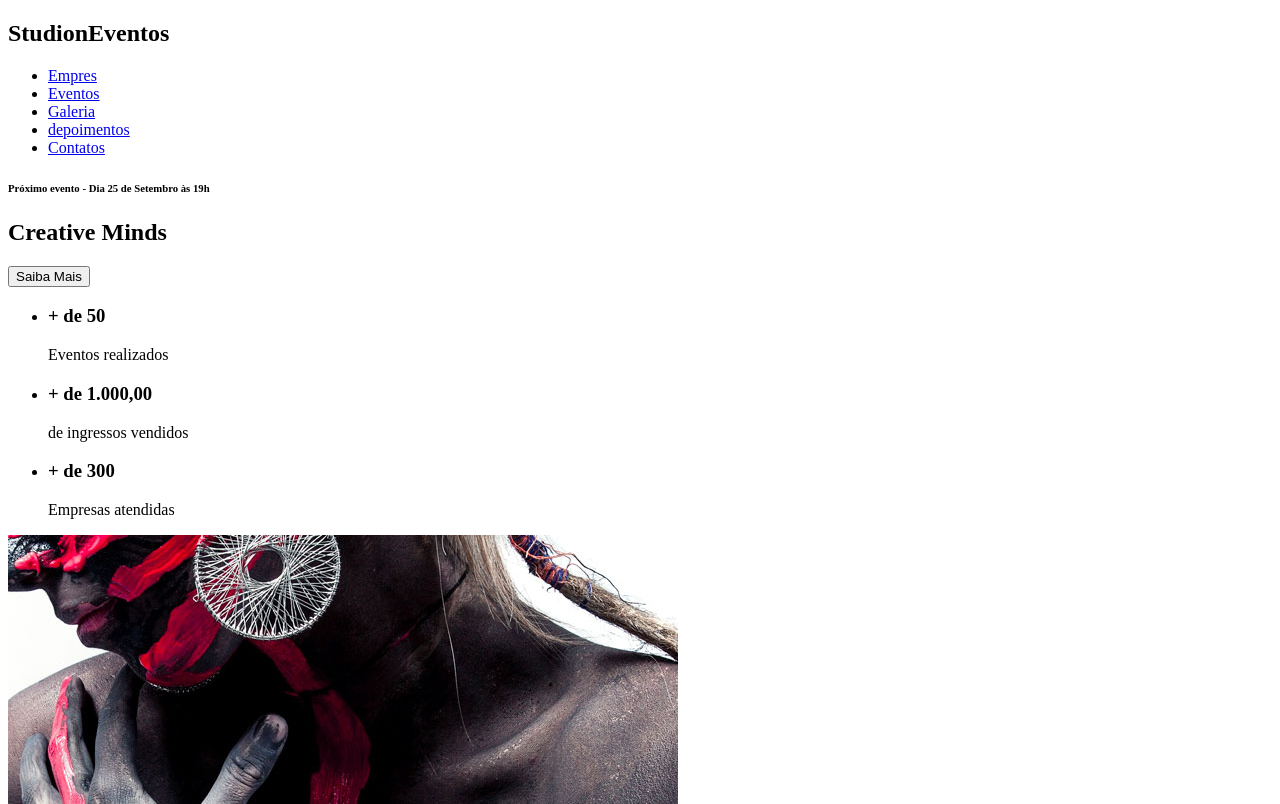
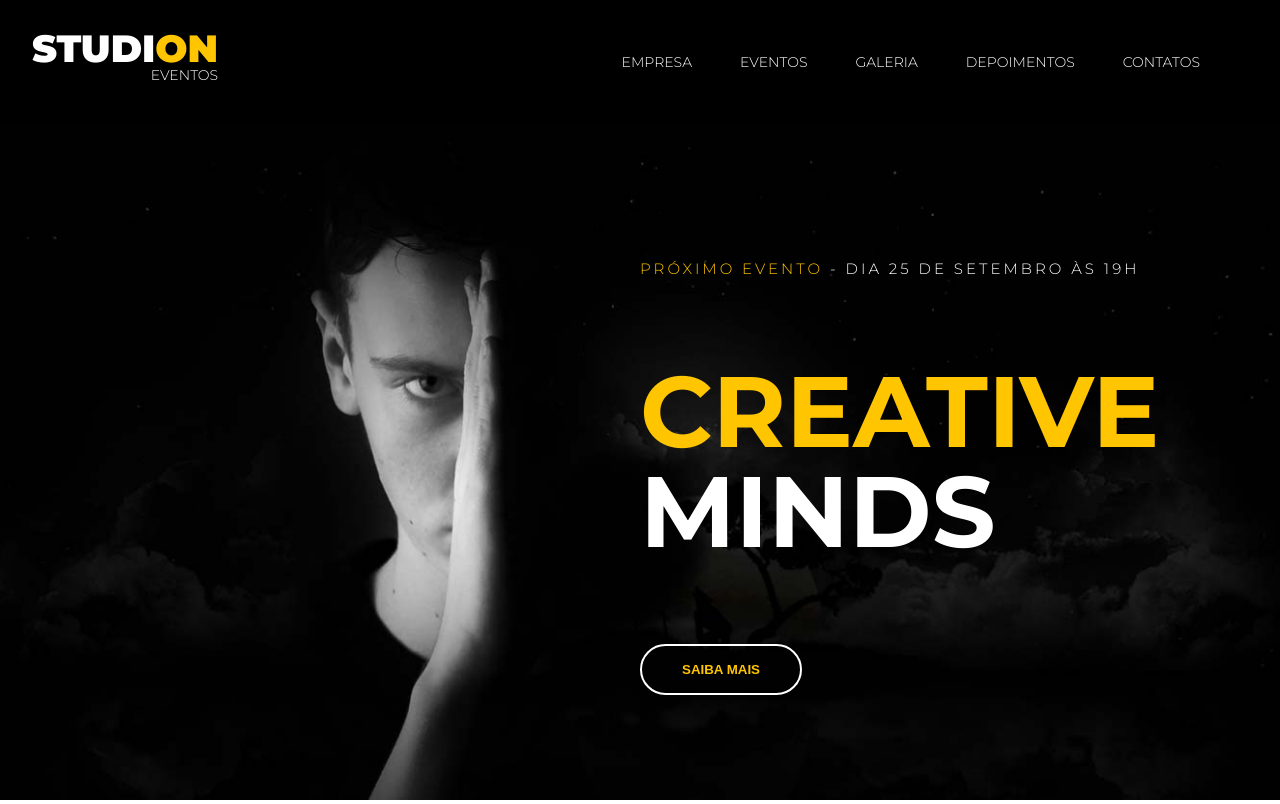
Before and after one commit to josesoaresdg/studion, a website: page src/index.html in a window 1280 px wide. Shown: the top 804 px of the page. Drawn offline with Linux system fonts and the light colour scheme.

Commit message:
feat(header): implemented header styles

```diff
--- a/src/index.html
+++ b/src/index.html
@@ -3,16 +3,19 @@
 <head>
     <meta charset="UTF-8">
     <meta name="viewport" content="width=device-width, initial-scale=1.0">
+    <link rel="stylesheet" href="style.css">
     <title>Studion</title>
 </head>
 <body>
-    <nav>
-        <h1>Studi<span>on</span><span>Eventos</span></h1>
-        <ul>
-            <li><a href="#empresa">Empres</a></li>
+    <nav class="navbar">
+        <h1 class="logo-studion">
+            Studi<span class="copy-primary">on</span><span class="logo-studion__subtitle">Eventos</span>
+        </h1>
+        <ul class="navbar__links">
+            <li><a href="#empresa">Empresa</a></li>
             <li><a href="#eventos">Eventos</a></li>
             <li><a href="#galeria">Galeria</a></li>
-            <li><a href="#depoimentos">depoimentos</a></li>
+            <li><a href="#depoimentos">Depoimentos</a></li>
             <li><a href="#contatos">Contatos</a></li>
         </ul>
     </nav>
@@ -20,9 +23,12 @@
     <header>
         <div id="slider">
             <div class="slide">
-                <h6><span>Próximo evento</span> - Dia 25 de Setembro às 19h</h6>
-                <h2><span>Creative</span> Minds</h2>
-                <button>Saiba Mais</button>
+                <img class="slide__backgroud-image" src="./images/banner.jpg" alt="Studion Banner">
+                <div class="slide__copy">
+                  <h6><span class="copy-primary">Próximo evento</span> - Dia 25 de Setembro às 19h</h6>
+                  <h2><span class="copy-primary">Creative</span> Minds</h2>
+                  <button class="btn btn--slide" >Saiba Mais</button>
+                </div>
 
             </div>
         </div>
--- /dev/null
+++ b/src/style.css
@@ -0,0 +1,140 @@
+@import url('https://fonts.googleapis.com/css2?family=Montserrat:wght@300,400;700;900&display=swap');
+
+*{
+    box-sizing: border-box;
+}
+
+:root {
+    font-family: 'Montserrat', sans-serif;
+    font-size: 16px;
+    --color-primary: #ffc500;
+    --default-padding: 1rem;
+}
+
+body{
+    margin: 0;
+    padding-top: 7.75rem;
+}
+
+ul{
+    display: flex;
+    list-style: none;
+    padding-left: 0;
+
+}
+
+
+.navbar {
+    position: fixed;
+    z-index: 1;
+    display: grid;
+    grid-template-columns: 1fr 9fr;
+    align-items: center;
+    top: 0;
+    left: 0;
+    width: 100vw;
+    height: 7.75rem;
+    padding: 0 2rem;
+    background-color: #000;
+    color: #fff;
+}
+
+.navbar__links {
+    justify-self: end;
+
+}
+
+.navbar__links li {
+    font-size: .875rem;
+    margin-right: 3rem;
+    text-transform: uppercase;
+}
+
+.navbar__links a {
+    color: #fff;
+    text-decoration: none;
+
+}
+
+.navbar__links a:hover {
+    color: #ffc500;
+}
+
+.logo-studion {
+    font-size: 2.375rem;
+    font-weight: 900;
+    text-transform: uppercase;
+    text-align: right;
+    line-height: 1ch;
+}
+.logo-studion__subtitle{
+    display: block;
+    font-size: .875rem;
+    font-weight: 300;
+    text-align: right;
+
+}
+.copy-primary {
+    color: #ffc500;
+}
+
+#slider{
+    background-color: #000;
+    color: #fff;
+}
+
+.slide {
+    position: relative;
+    height: calc(100vh - 7.75rem)
+}
+
+.slide__backgroud-image {
+    width: 100%;
+    height: 100%;
+    object-fit: cover;
+    object-position: center;
+}
+
+
+.slide__copy{
+    position: absolute;
+    top: 6.25rem;
+    left: 50vw;
+}
+
+.slide__copy h6 {
+    font-size: 0.9375rem;
+    font-weight: 400;
+    text-transform: uppercase;
+    letter-spacing: .1875rem;
+}
+
+.slide__copy h2 {
+    font-size: 6.25rem;
+    text-transform: uppercase;
+    line-height: 6.25rem;
+}
+
+.slide__copy h2 span {
+    display: block;
+}
+.btn {
+    cursor: pointer;
+    padding: 1rem 2.5rem;
+    border: 0.125rem solid #fff;
+    border-radius: 5rem;
+    color: var(--color-primary);
+    background: unset;
+    font-size: .9375;
+    font-weight: 700;
+    text-transform: uppercase;
+    transition: 0.3s all ease;
+}
+
+.btn:hover,
+.btn:active,
+.btn:focus {
+    border-color: var(--color-primary);
+    background-color: var(--color-primary);
+    color: #fff;
+}
```
